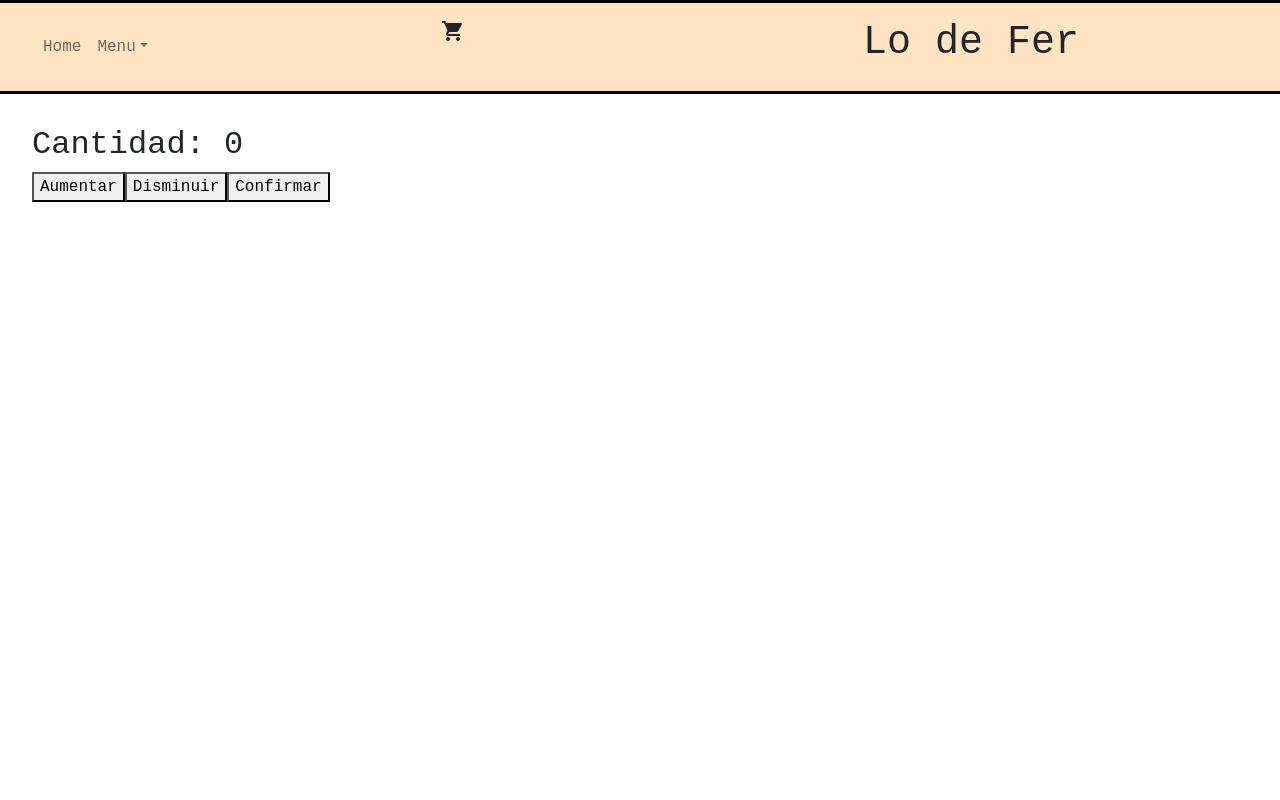
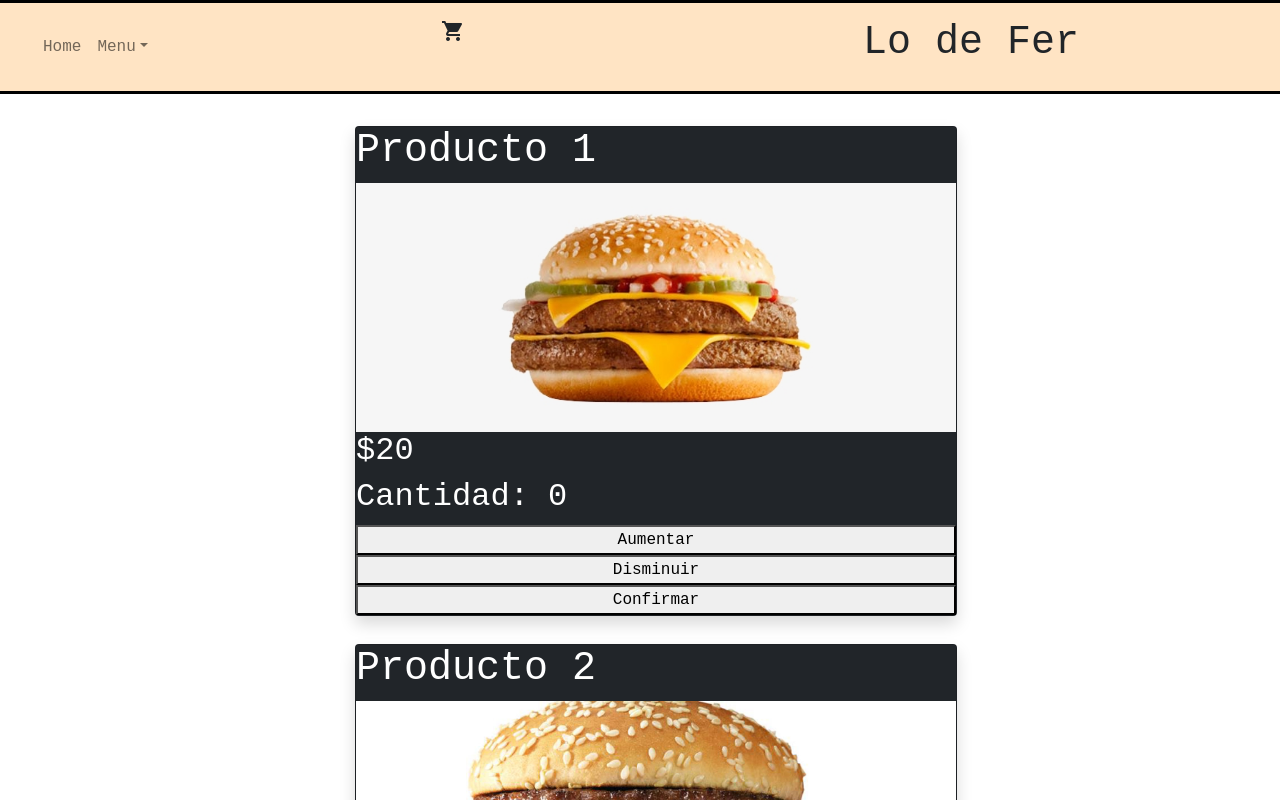
Before and after one commit to Boimen/ProyectoReact, a React (Create React App) app: page / in a window 1280 px wide. Shown: the top 800 px of the page. Built offline with nearby package versions, Linux system fonts and the light colour scheme.

Commit message:
quinto commit

```diff
--- a/src/components/Estilos.css
+++ b/src/components/Estilos.css
@@ -11,3 +11,11 @@
     text-justify:middle;
 
 }
+
+#cart{
+    color:white;
+}
+
+#cartimg{
+    width: 600px;
+}
--- /dev/null
+++ b/src/components/Item.js
@@ -0,0 +1,29 @@
+import 'bootstrap/dist/css/bootstrap.min.css';
+import './Estilos.css';
+import ItemCount from './ItemCount';
+
+const Item = ({producto}) => {
+    return(
+       <>
+
+       <div class="col d-flex justify-content-center mb-4">
+       <div class="card shadow mb-1 bg-dark rounded" id="cart">
+       <h1>{producto.titulo}</h1>
+       <img src={producto.imagen} id="cartimg"/>
+       <h2>${producto.precio}</h2>
+       <ItemCount stock={producto.stock} />
+       </div>
+       </div>
+
+
+       </>
+    );
+}
+
+
+
+
+
+
+
+export default Item;
--- /dev/null
+++ b/src/components/ItemList.js
@@ -0,0 +1,20 @@
+import Item from "./Item"
+
+const ItemList = ({productos}) => {
+    return(
+    <ul>
+
+        {productos.map((producto,indice)=>{
+            return <Item producto={producto}/>
+        })}
+
+
+    </ul>
+    )
+}
+
+
+
+
+
+export default ItemList;
--- a/src/components/ItemlistContainer.js
+++ b/src/components/ItemlistContainer.js
@@ -1,11 +1,45 @@
 import ItemCount from "./ItemCount";
+import { useState,useEffect } from "react";
+import ItemList from "./ItemList"
+
+const products = [
+    {id:1,titulo:"Producto 1",precio:20,imagen:'Imagenes/doblecuarto.jpg',stock:2},
+    {id:2,titulo:"Producto 2",precio:50,imagen:'Imagenes/bigmac.jpg',stock:500},
+]
+
+
 
 const ItemlistContainer = () => {
-    return(
 
-            <ItemCount stock={5} initial={1} onAdd={()=>{}} />
+            const [productos,setProductos] = useState([])
 
-    );
+            useEffect(()=>{
+                const simulacion = new Promise((resolver)=>{
+                setTimeout(() => {
+                    console.log("Hecho")
+                    resolver(products)
+                }, 2000)
+            })
+            simulacion.then((res)=>{
+                setProductos(res)
+                console.log(res)
+            })
+        })
+            if(productos.length > 0){
+            return(
+            <>
+            <ItemList productos={productos}/>
+            </>
+            );
+            }else{
+                return(
+                    <>
+                    <p>Loading..</p>
+                    </>
+                );
+            }
+
 }
 
+
 export default ItemlistContainer;
--- a/src/components/Nav.js
+++ b/src/components/Nav.js
@@ -1,4 +1,5 @@
 import 'bootstrap/dist/css/bootstrap.min.css';
+
 
 const Nav = () => {
     return(
```
Also changed, not shown: public/Imagenes/bigmac.jpg (added), public/Imagenes/doblecuarto.jpg (added).
